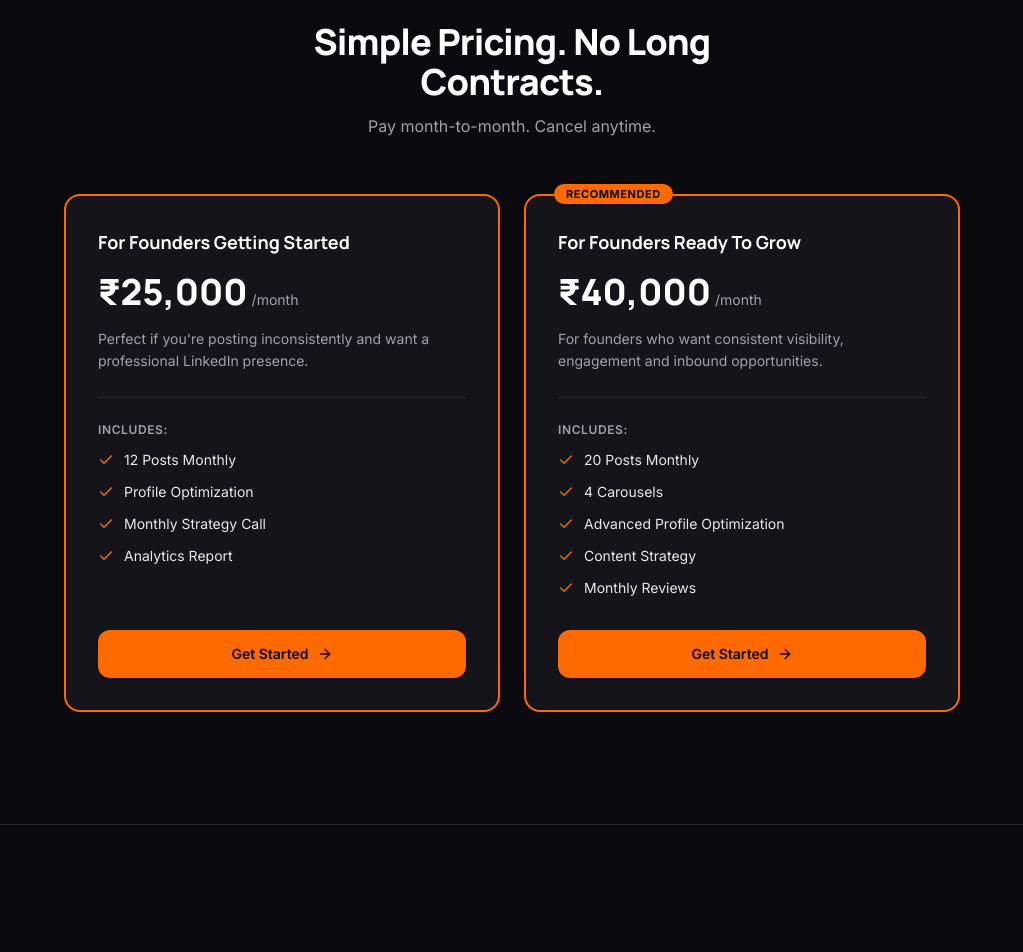
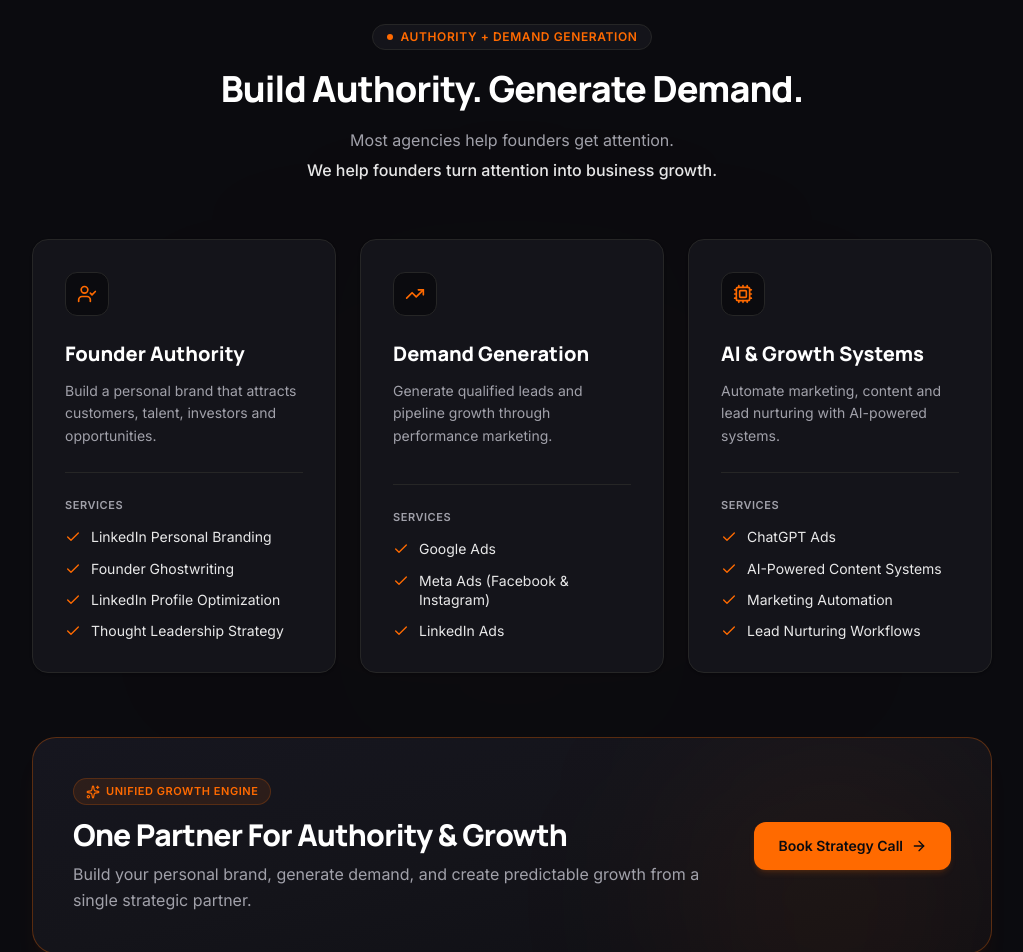
Before and after one commit to pshilkar111/founder-authority-landing-page, a React (Vite) app: page / in a window 1280 px wide. Shown: the part 2900-3852 px from the top of the page, without its empty margins (128-1151 px from the left). Built offline with nearby package versions, Linux system fonts and the light colour scheme.

Commit message:
feat: add AuthorityDemandSection to landing page
Integrate the AuthorityDemandSection component to showcase the core service pillars—Founder Authority, Demand Generation, and AI Growth Systems—to provide a comprehensive overview of the value proposition.

```diff
--- a/src/App.tsx
+++ b/src/App.tsx
@@ -9,6 +9,7 @@ import { HeroSection } from './components/HeroSection';
 import { AuthorityAuditSection } from './components/AuthorityAuditSection';
 import { WhyFounderAuthoritySection } from './components/WhyFounderAuthoritySection';
 import { HowItWorksSection } from './components/HowItWorksSection';
+import { AuthorityDemandSection } from './components/AuthorityDemandSection';
 import { PricingSection } from './components/PricingSection';
 import { FinalCtaSection } from './components/FinalCtaSection';
 import { Footer } from './components/Footer';
@@ -46,6 +47,9 @@ export default function App() {
         {/* 4. How It Works (3 Steps Only) */}
         <HowItWorksSection onOpenAudit={() => handleOpenAudit()} />
 
+        {/* 4.5. Authority + Demand Generation */}
+        <AuthorityDemandSection onOpenAudit={() => handleOpenAudit()} />
+
         {/* 5. Pricing */}
         <PricingSection onOpenAudit={(plan) => handleOpenAudit(plan)} />
 
--- /dev/null
+++ b/src/components/AuthorityDemandSection.tsx
@@ -0,0 +1,184 @@
+import React from 'react';
+import { UserCheck, TrendingUp, Cpu, Check, ArrowRight, Sparkles } from 'lucide-react';
+import { motion } from 'motion/react';
+
+interface AuthorityDemandSectionProps {
+  onOpenAudit: () => void;
+}
+
+export const AuthorityDemandSection: React.FC<AuthorityDemandSectionProps> = ({ onOpenAudit }) => {
+  const cards = [
+    {
+      title: 'Founder Authority',
+      description: 'Build a personal brand that attracts customers, talent, investors and opportunities.',
+      icon: UserCheck,
+      services: [
+        'LinkedIn Personal Branding',
+        'Founder Ghostwriting',
+        'LinkedIn Profile Optimization',
+        'Thought Leadership Strategy',
+      ],
+    },
+    {
+      title: 'Demand Generation',
+      description: 'Generate qualified leads and pipeline growth through performance marketing.',
+      icon: TrendingUp,
+      services: [
+        'Google Ads',
+        'Meta Ads (Facebook & Instagram)',
+        'LinkedIn Ads',
+      ],
+    },
+    {
+      title: 'AI & Growth Systems',
+      description: 'Automate marketing, content and lead nurturing with AI-powered systems.',
+      icon: Cpu,
+      services: [
+        'ChatGPT Ads',
+        'AI-Powered Content Systems',
+        'Marketing Automation',
+        'Lead Nurturing Workflows',
+      ],
+    },
+  ];
+
+  return (
+    <section
+      id="authority-demand"
+      className="py-20 sm:py-28 bg-[#0B0B0F] text-[#FFFFFF] border-b border-[#262626] relative overflow-hidden"
+    >
+      {/* Subtle ambient light */}
+      <div className="absolute top-1/2 left-1/2 -translate-x-1/2 -translate-y-1/2 w-[600px] h-[300px] bg-[#FF6A00]/[0.02] blur-[150px] pointer-events-none rounded-full" />
+
+      <div className="relative max-w-5xl mx-auto px-6 sm:px-8">
+        {/* Section Header */}
+        <div className="text-center max-w-2xl mx-auto mb-14">
+          <motion.div
+            initial={{ opacity: 0, y: 12 }}
+            whileInView={{ opacity: 1, y: 0 }}
+            viewport={{ once: true }}
+            transition={{ duration: 0.35 }}
+            className="inline-flex items-center gap-2 mb-4"
+          >
+            <div className="inline-flex items-center gap-2 px-3.5 py-1 rounded-full bg-[#14141A] border border-[#262626] text-[#FF6A00] text-xs font-semibold uppercase tracking-wider">
+              <span className="w-1.5 h-1.5 rounded-full bg-[#FF6A00]" />
+              <span>Authority + Demand Generation</span>
+            </div>
+          </motion.div>
+
+          <motion.h2
+            initial={{ opacity: 0, y: 14 }}
+            whileInView={{ opacity: 1, y: 0 }}
+            viewport={{ once: true }}
+            transition={{ duration: 0.4, delay: 0.05 }}
+            className="font-display font-extrabold text-2xl sm:text-4xl text-[#FFFFFF] tracking-tight leading-tight"
+          >
+            Build Authority. Generate Demand.
+          </motion.h2>
+
+          <motion.div
+            initial={{ opacity: 0, y: 14 }}
+            whileInView={{ opacity: 1, y: 0 }}
+            viewport={{ once: true }}
+            transition={{ duration: 0.4, delay: 0.1 }}
+            className="mt-4 text-sm sm:text-base text-[#A1A1AA] leading-relaxed space-y-1"
+          >
+            <p>Most agencies help founders get attention.</p>
+            <p className="text-[#FFFFFF]/90 font-medium">
+              We help founders turn attention into business growth.
+            </p>
+          </motion.div>
+        </div>
+
+        {/* 3 Premium Service Cards */}
+        <div className="grid grid-cols-1 md:grid-cols-3 gap-6 items-stretch">
+          {cards.map((card, idx) => {
+            const IconComponent = card.icon;
+            return (
+              <motion.div
+                key={card.title}
+                initial={{ opacity: 0, y: 16 }}
+                whileInView={{ opacity: 1, y: 0 }}
+                viewport={{ once: true }}
+                whileHover={{ y: -4 }}
+                transition={{ duration: 0.4, delay: idx * 0.1 }}
+                className="bg-[#14141A] rounded-2xl border border-[#262626] p-7 sm:p-8 flex flex-col justify-between hover:border-[#FF6A00]/40 transition-all duration-300 group shadow-sm hover:shadow-lg hover:shadow-[#FF6A00]/5"
+              >
+                <div>
+                  {/* Icon */}
+                  <div className="w-11 h-11 rounded-xl bg-[#0B0B0F] border border-[#262626] flex items-center justify-center mb-6 group-hover:border-[#FF6A00]/40 transition-colors">
+                    <IconComponent className="w-5 h-5 text-[#FF6A00]" />
+                  </div>
+
+                  {/* Title */}
+                  <h3 className="font-display font-extrabold text-lg sm:text-xl text-[#FFFFFF] mb-3 group-hover:text-[#FF8533] transition-colors">
+                    {card.title}
+                  </h3>
+
+                  {/* Description */}
+                  <p className="text-xs sm:text-sm text-[#A1A1AA] leading-relaxed mb-6">
+                    {card.description}
+                  </p>
+                </div>
+
+                {/* Services List */}
+                <div className="pt-6 border-t border-[#262626]">
+                  <span className="text-[11px] uppercase tracking-wider text-[#A1A1AA] font-semibold block mb-3.5">
+                    Services
+                  </span>
+                  <ul className="space-y-3">
+                    {card.services.map((service) => (
+                      <li
+                        key={service}
+                        className="flex items-start gap-2.5 text-xs sm:text-sm text-[#FFFFFF]/90"
+                      >
+                        <Check className="w-4 h-4 text-[#FF6A00] shrink-0 mt-0.5" />
+                        <span className="leading-snug">{service}</span>
+                      </li>
+                    ))}
+                  </ul>
+                </div>
+              </motion.div>
+            );
+          })}
+        </div>
+
+        {/* Highlighted Banner */}
+        <motion.div
+          initial={{ opacity: 0, y: 16 }}
+          whileInView={{ opacity: 1, y: 0 }}
+          viewport={{ once: true }}
+          transition={{ duration: 0.45, delay: 0.2 }}
+          className="mt-12 sm:mt-16 rounded-2xl sm:rounded-3xl p-7 sm:p-10 bg-gradient-to-br from-[#16161F] via-[#14141A] to-[#0F0F14] border border-[#FF6A00]/30 relative overflow-hidden shadow-xl shadow-[#FF6A00]/5"
+        >
+          {/* Subtle warm glow inside banner */}
+          <div className="absolute top-0 right-0 w-80 h-80 bg-[#FF6A00]/[0.06] blur-[90px] pointer-events-none rounded-full" />
+
+          <div className="relative z-10 flex flex-col lg:flex-row items-start lg:items-center justify-between gap-6">
+            <div className="max-w-2xl">
+              <div className="inline-flex items-center gap-1.5 px-3 py-1 rounded-full bg-[#FF6A00]/10 border border-[#FF6A00]/20 text-[#FF6A00] text-[11px] font-semibold uppercase tracking-wider mb-3">
+                <Sparkles className="w-3.5 h-3.5" />
+                <span>Unified Growth Engine</span>
+              </div>
+              <h3 className="font-display font-extrabold text-xl sm:text-2xl lg:text-3xl text-[#FFFFFF] tracking-tight">
+                One Partner For Authority &amp; Growth
+              </h3>
+              <p className="mt-2 text-xs sm:text-sm md:text-base text-[#A1A1AA] leading-relaxed">
+                Build your personal brand, generate demand, and create predictable growth from a single strategic partner.
+              </p>
+            </div>
+
+            <button
+              type="button"
+              onClick={onOpenAudit}
+              className="inline-flex items-center justify-center gap-2 bg-[#FF6A00] hover:bg-[#FF8533] active:bg-[#E65A00] text-[#0B0B0F] font-semibold text-sm px-6 py-3.5 rounded-xl transition-all shadow-md shadow-[#FF6A00]/15 hover:shadow-[#FF6A00]/30 cursor-pointer shrink-0 w-full sm:w-auto"
+            >
+              <span>Book Strategy Call</span>
+              <ArrowRight className="w-4 h-4 text-[#0B0B0F]" />
+            </button>
+          </div>
+        </motion.div>
+      </div>
+    </section>
+  );
+};
```
Also changed, not shown: 1 other file (tests, documents, lock files or other folders).
